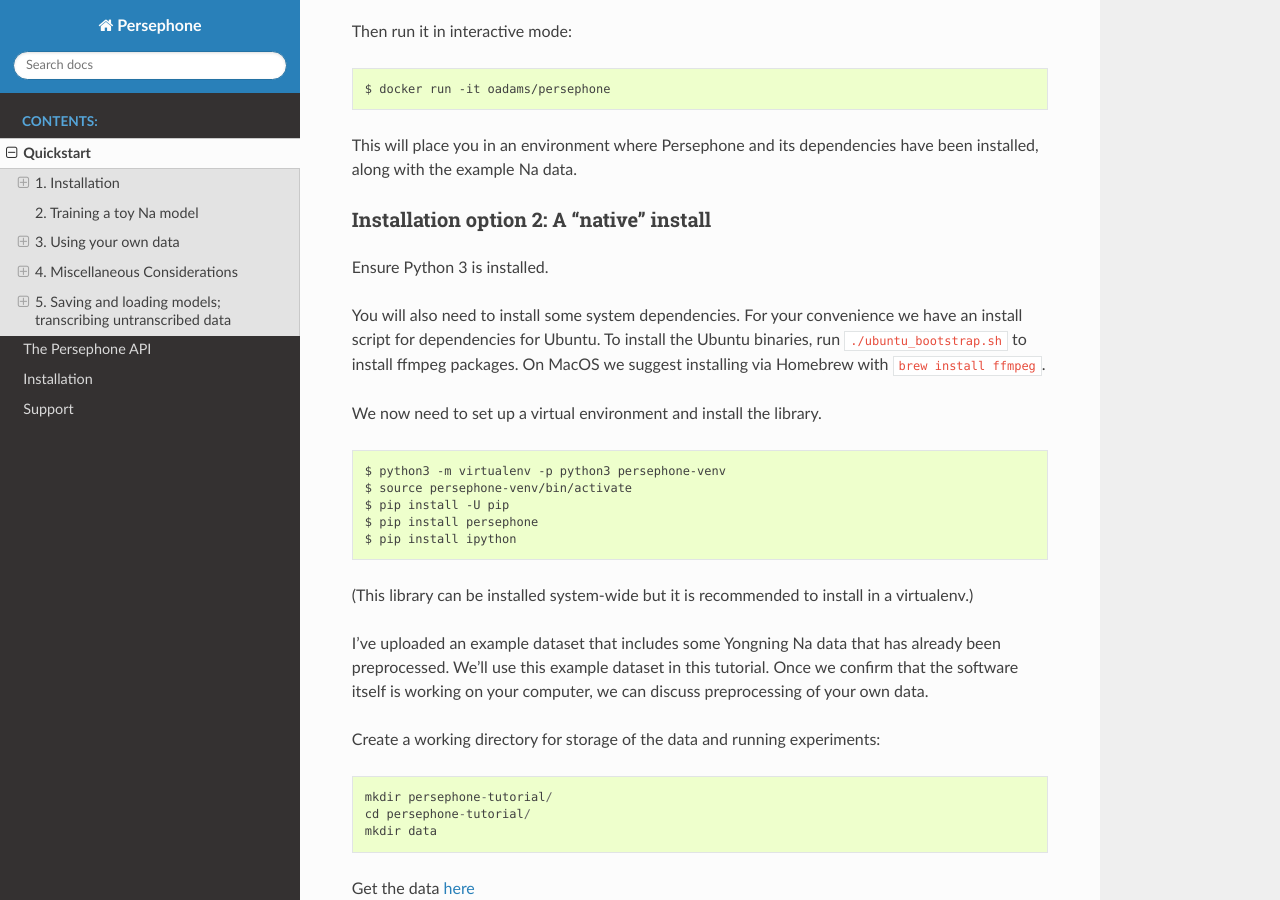
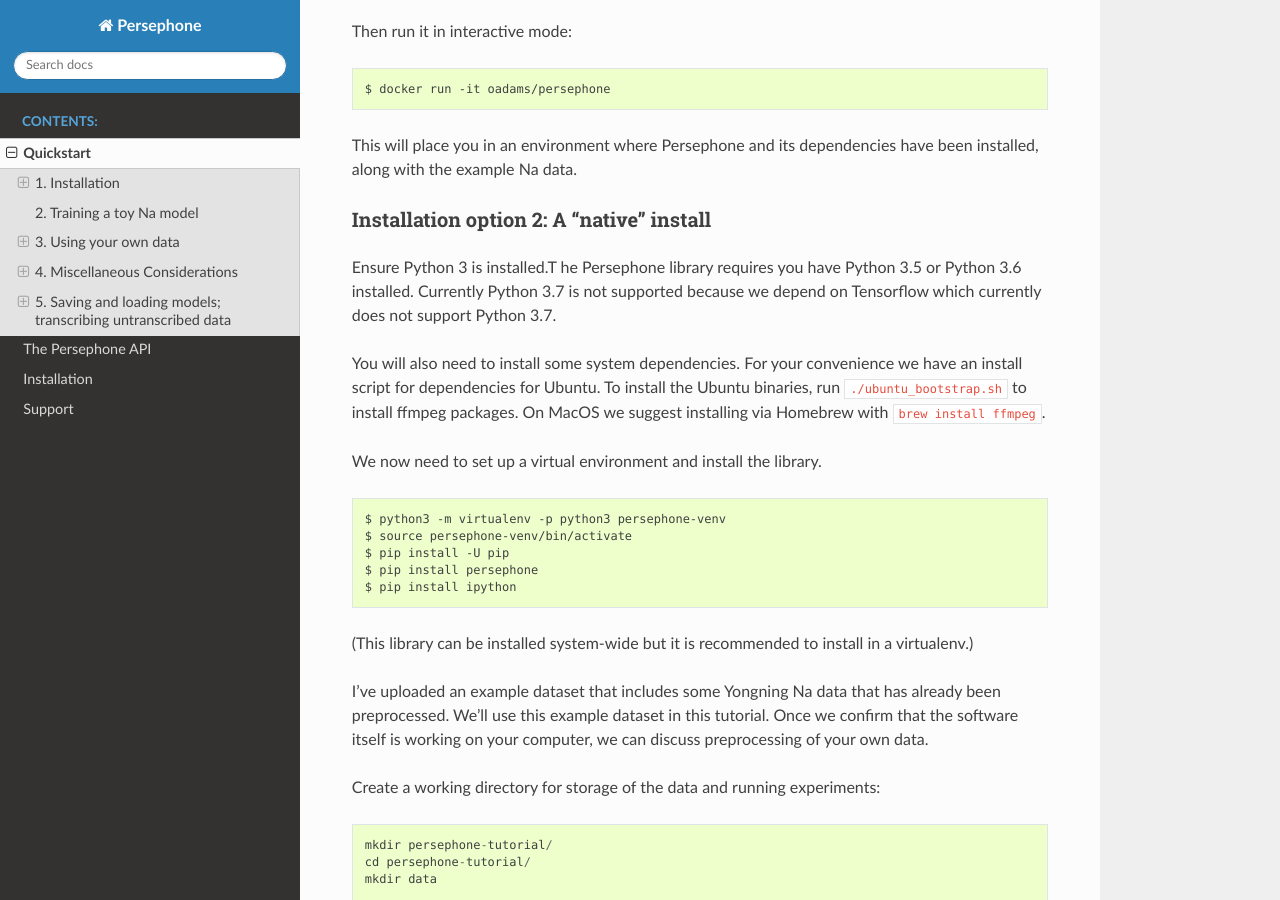
Before and after one commit to persephone-tools/persephone, a Sphinx documentation site: the page built from docs/quickstart.rst, in a window 1280 px wide and 900 px high, scrolled down 770 px. Built offline with Sphinx 7.4.7 and the Read the Docs theme 2.0.0, drawn with Linux system fonts in a browser that asks for light colours.

Commit message:
Update quickstart.rst
Added note that Python 3.7 isn't supported directly to the quickstart.

```diff
--- a/docs/quickstart.rst
+++ b/docs/quickstart.rst
@@ -47,7 +47,7 @@ dependencies have been installed, along with the example Na data.
 Installation option 2: A "native" install
 ^^^^^^^^^^^^^^^^^^^^^^^^^^^^^^^^^^^^^^^^^
 
-Ensure Python 3 is installed.
+Ensure Python 3 is installed.T he Persephone library requires you have Python 3.5 or Python 3.6 installed. Currently Python 3.7 is not supported because we depend on Tensorflow which currently does not support Python 3.7.
 
 You will also need to install some system dependencies. For your
 convenience we have an install script for dependencies for Ubuntu. To
```
